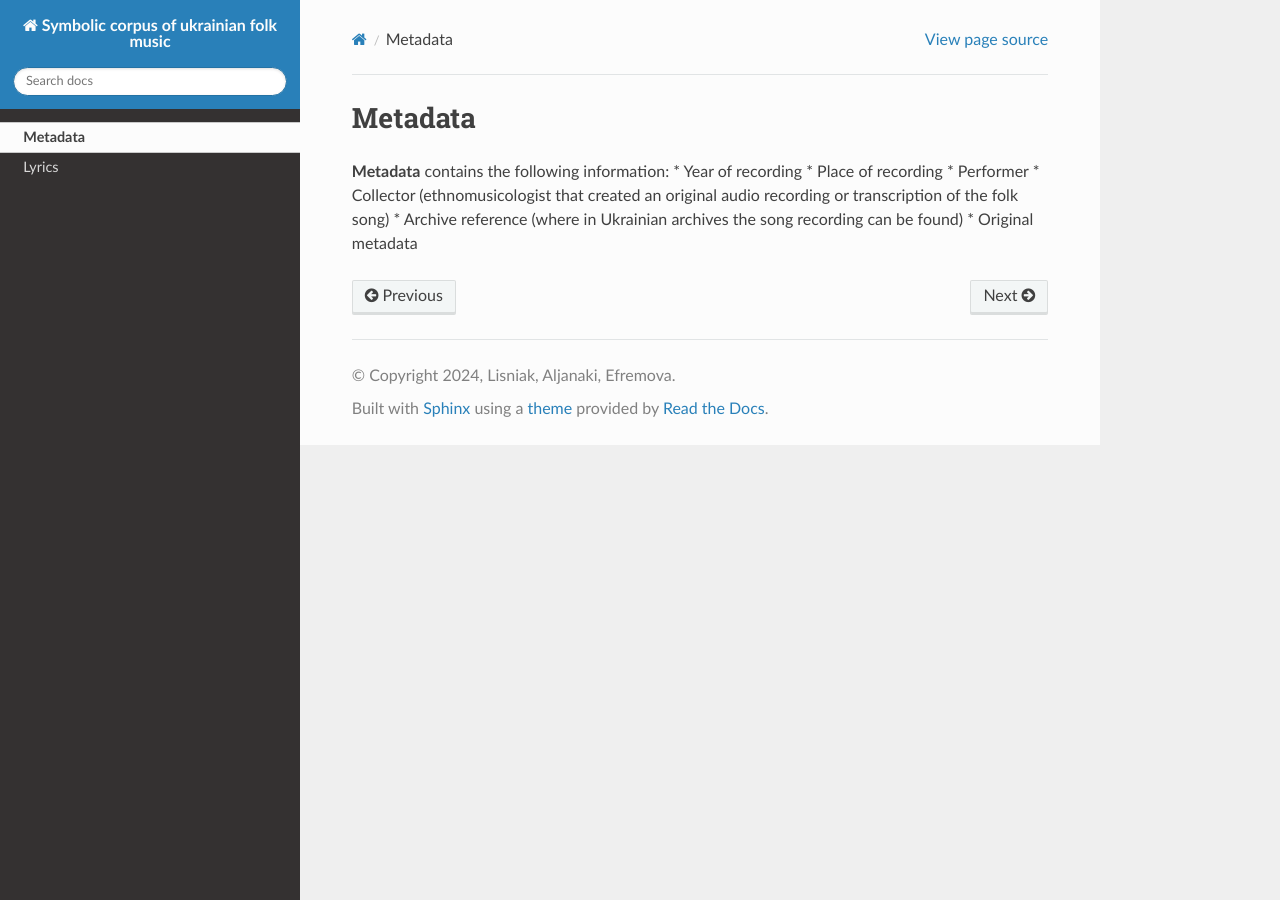
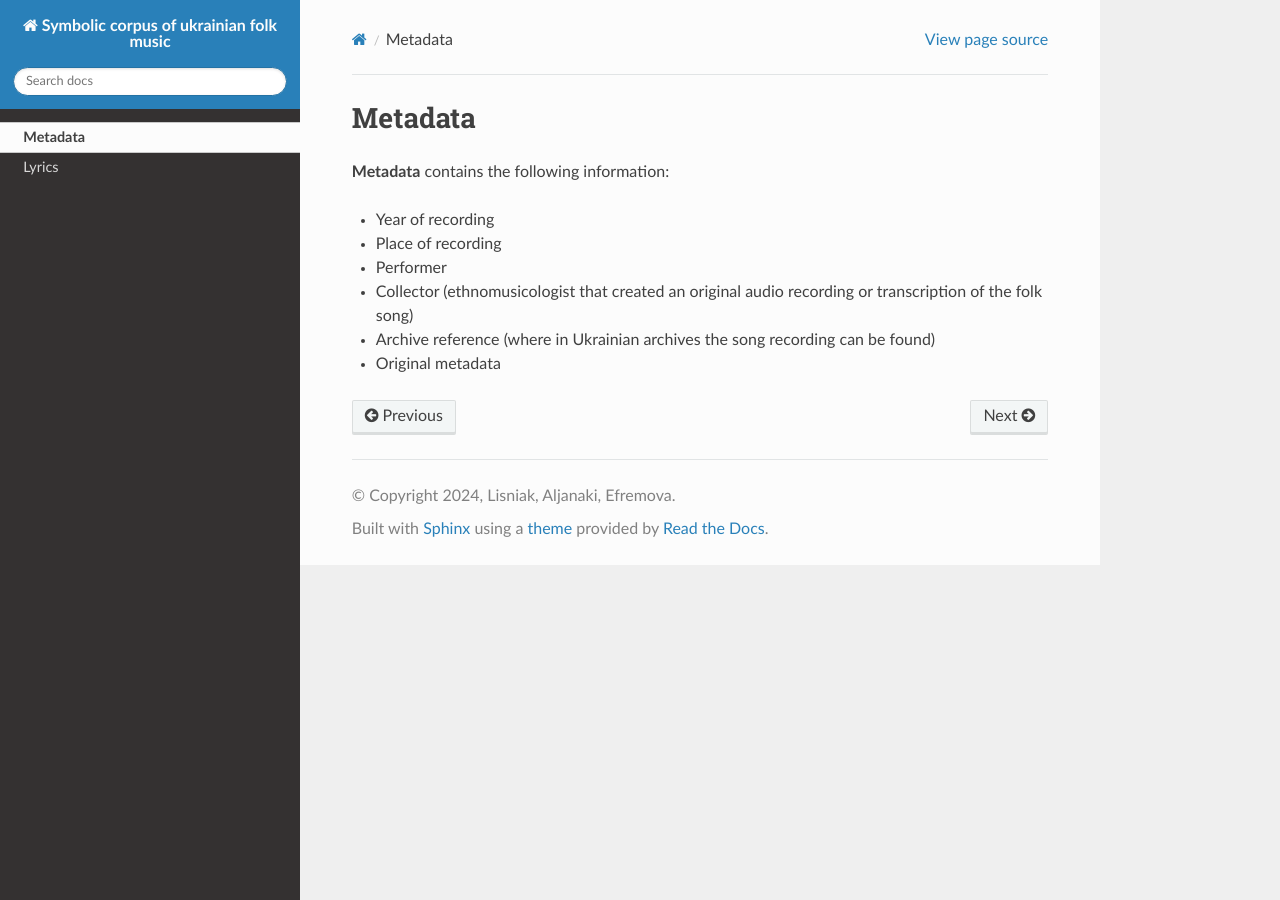
Before and after one commit to aljanaki/Symbolic_Corpus_Of_Ukrainian_Folk_Music, a Sphinx documentation site: the page built from docs/metadata.rst, in a window 1280 px wide. Built offline with Sphinx 7.4.7 and the Read the Docs theme 3.1.0, drawn with Linux system fonts in a browser that asks for light colours; pages that are not in the unit, such as notebooks, are missing from menus.

Commit message:
rewriting the doc

```diff
--- a/docs/index.rst
+++ b/docs/index.rst
@@ -10,7 +10,7 @@ To reference the corpus, cite:
 *Inna Lisniaka, Anna Aljanaki, and Liudmyla Efremova. (2024) A corpus of Ukrainian folk songs from Podillia.*
 
 * Check out the :doc:`metadata` section for information on how the metadata is organized.
-* Section :doc:`musicXML` contains information on symbolic music
+* Section :doc:`musicxml` contains information on symbolic music
 * Section :doc:`lyrics` contains song texts in .txt format (Unicode-encoded).
 
 
--- a/docs/metadata.rst
+++ b/docs/metadata.rst
@@ -2,6 +2,7 @@ Metadata
 =====
 
 **Metadata** contains the following information:
+
 * Year of recording
 * Place of recording
 * Performer
```
Also changed, not shown: docs/musicxml.rst (renamed from docs/musicXML.rst).
